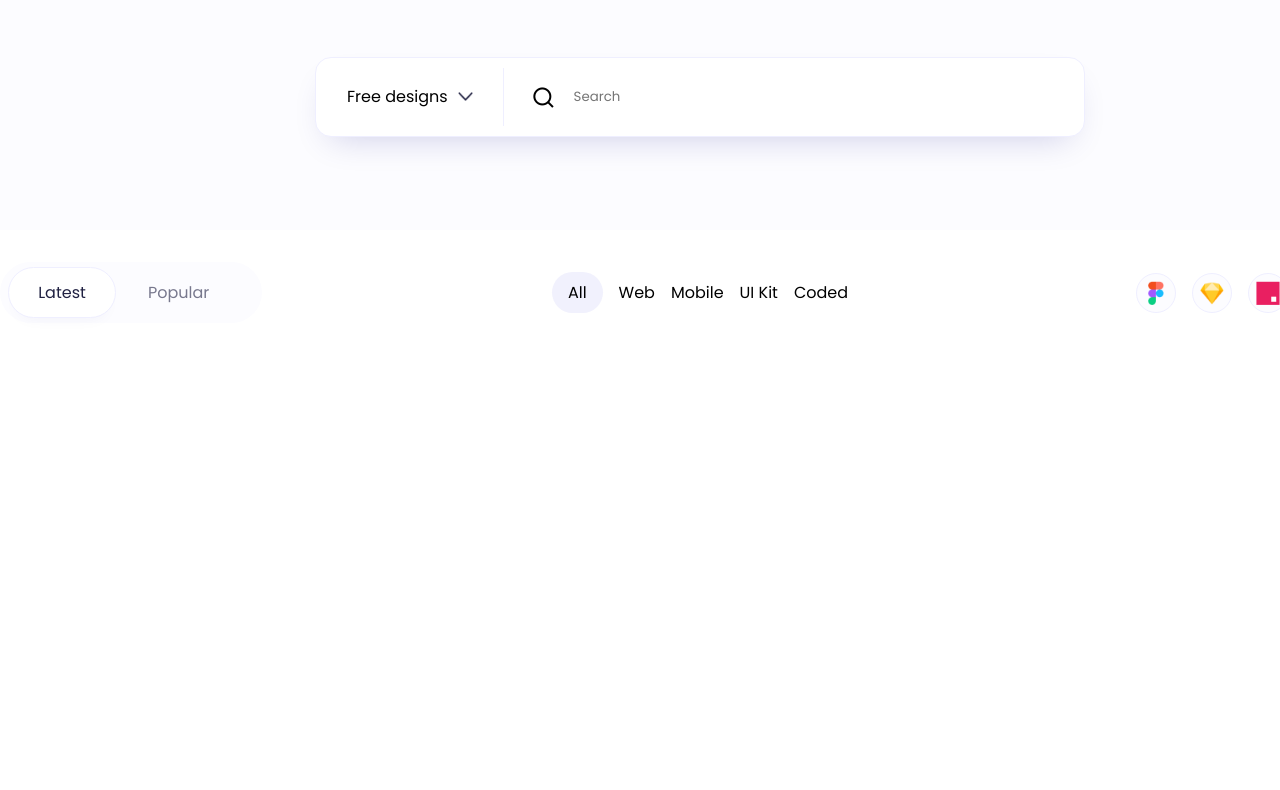
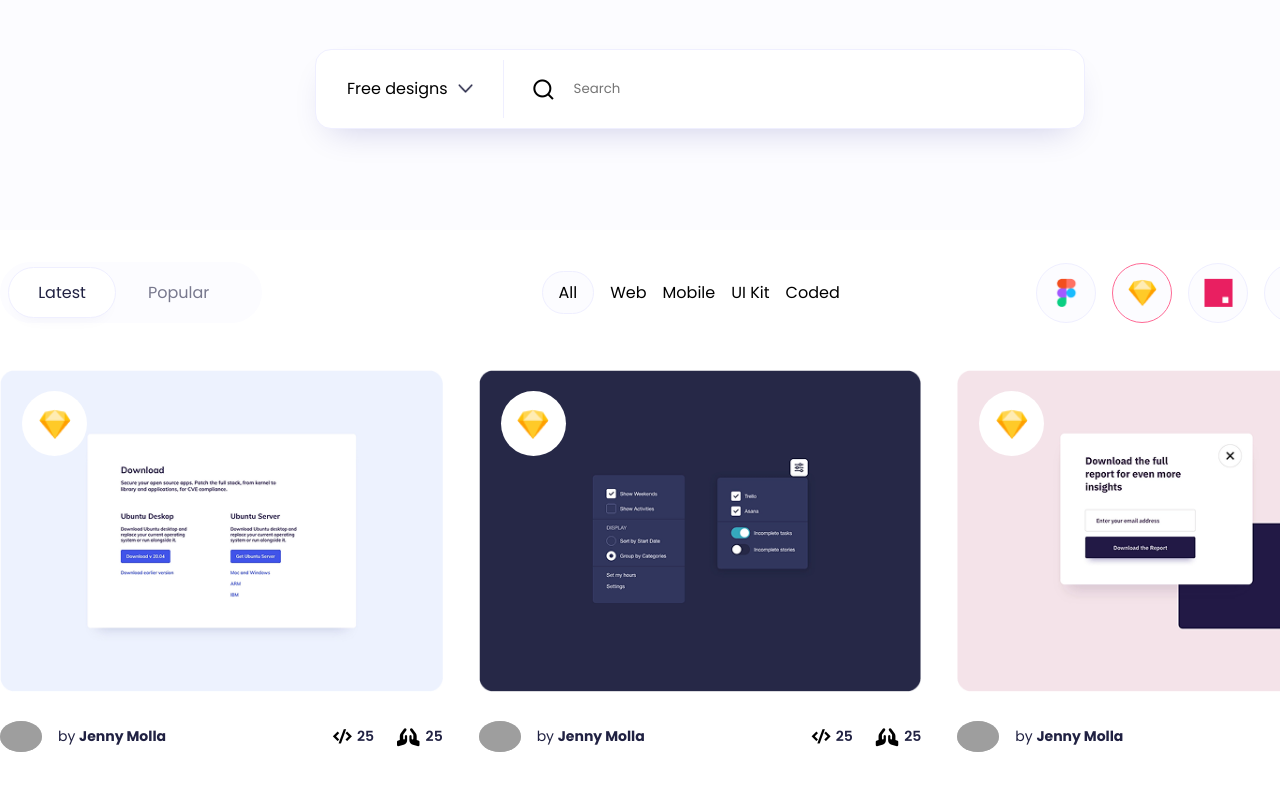
Before and after one commit to w95i/Aon-Learning, a plain HTML site: page Day4/index.html in a window 1280 px wide. Shown: the part 322-1112 px from the top of the page. Before the commit the page ends 800 px from the top, so only its background shows below. Drawn offline with nearby package versions, Linux system fonts and the light colour scheme; grey boxes are pictures that could not be loaded.

Commit message:
complete design Day4

```diff
--- a/Day4/index.html
+++ b/Day4/index.html
@@ -6,6 +6,10 @@
     <link href="styles.css" rel="stylesheet" />
     <link
       href="https://cdnjs.cloudflare.com/ajax/libs/remixicon/4.6.0/remixicon.css"
+      rel="stylesheet"
+    />
+    <link
+      href="https://cdnjs.cloudflare.com/ajax/libs/font-awesome/7.0.1/css/all.min.css"
       rel="stylesheet"
     />
 
@@ -76,7 +80,7 @@
             <div class="icon">
               <img src="./assets/brand-logos.png" alt="" />
             </div>
-            <div class="icon">
+            <div class="icon active">
               <img src="./assets/brand-dimond.png" alt="" />
             </div>
             <div class="icon">
@@ -92,8 +96,88 @@
         </div>
         <div class="gallery">
           <div class="card">
-            <div class="image-placeholder"></div>
-            <div class="titles"></div>
+            <div class="image-placeholder">
+              <img src="./assets/card1.png" alt="" />
+              <div class="icon">
+                <img src="./assets/brand-dimond.png" alt="" />
+              </div>
+            </div>
+            <div class="titles">
+              <div class="left-side">
+                <img
+                  src="https://api.dicebear.com/7.x/miniavs/svg?seed=301"
+                  alt="avatar"
+                  class="avatar"
+                />
+                <p>by <span>Jenny Molla</span></p>
+              </div>
+              <div class="right-side">
+                <div class="counters">
+                  <i class="ri-code-s-slash-line"></i>
+                  <p>25</p>
+                </div>
+                <div class="counters">
+                  <i class="fa-solid fa-hands-praying"></i>
+                  <p>25</p>
+                </div>
+              </div>
+            </div>
+          </div>
+          <div class="card">
+            <div class="image-placeholder">
+              <img src="./assets/card2.png" alt="" />
+              <div class="icon">
+                <img src="./assets/brand-dimond.png" alt="" />
+              </div>
+            </div>
+            <div class="titles">
+              <div class="left-side">
+                <img
+                  src="https://api.dicebear.com/7.x/miniavs/svg?seed=301"
+                  alt="avatar"
+                  class="avatar"
+                />
+                <p>by <span>Jenny Molla</span></p>
+              </div>
+              <div class="right-side">
+                <div class="counters">
+                  <i class="ri-code-s-slash-line"></i>
+                  <p>25</p>
+                </div>
+                <div class="counters">
+                  <i class="fa-solid fa-hands-praying"></i>
+                  <p>25</p>
+                </div>
+              </div>
+            </div>
+          </div>
+          <div class="card">
+            <div class="image-placeholder">
+              <img src="./assets/card3.png" alt="" />
+              <div class="icon">
+                <img src="./assets/brand-dimond.png" alt="" />
+              </div>
+            </div>
+            <div class="titles">
+              <div class="left-side">
+                <img
+                  src="https://api.dicebear.com/7.x/miniavs/svg?seed=301"
+                  alt="avatar"
+                  class="avatar"
+                />
+                <p>by <span>Jenny Molla</span></p>
+              </div>
+              <div class="right-side">
+                <div class="counters">
+                  <i class="ri-code-s-slash-line"></i>
+                  <p>25</p>
+                </div>
+                <div class="counters">
+                  <i class="fa-solid fa-hands-praying"></i>
+                  <p>25</p>
+                </div>
+              </div>
+            </div>
           </div>
         </div>
       </div>
--- a/Day4/styles.css
+++ b/Day4/styles.css
@@ -236,9 +236,10 @@
 }
 
 .nav a.active {
-  background-color: #f1f1fd;
+  background-color: #fcfcff;
   padding: 8px 16px;
   border-radius: 32px;
+  border: 1px solid #efefff;
 }
 
 .item-bar .icons {
@@ -250,8 +251,8 @@
 }
 
 .icons .icon {
-  width: 40px;
-  height: 40px;
+  width: 60px;
+  height: 60px;
   border-radius: 50%;
   background-color: #fcfcff;
   border: 1px solid #efefff;
@@ -261,15 +262,20 @@
   text-align: center;
 }
 
+.icons .icon.active {
+  border: 1px solid #ff6a95;
+}
+
 .icon img {
-  width: 24px;
+  width: 29px;
 }
 
 .gallery {
   display: grid;
   grid-template-columns: repeat(3, 1fr);
   width: 100%;
-  padding: 32px 0;
+  padding: 47px 0;
+  gap: 36px;
 }
 
 .gallery .card {
@@ -277,17 +283,84 @@
   flex-direction: column;
   justify-content: center;
   align-items: center;
+  gap: 22px;
 }
 
 .card .image-placeholder {
+  position: relative;
   width: 100%;
-  background-color: #ccc;
   overflow: hidden;
 }
 
+.image-placeholder img {
+  width: 100%;
+  object-fit: cover;
+}
+
+.image-placeholder .icon {
+  position: absolute;
+  display: flex;
+  justify-content: center;
+  align-items: center;
+  width: 65px;
+  height: 65px;
+  background-color: white;
+  border-radius: 50%;
+  top: 21px;
+  left: 22px;
+}
+
+.image-placeholder .icon img {
+  width: 32px;
+}
+
 .titles {
+  width: 100%;
   display: flex;
   justify-content: space-between;
   align-items: center;
-  margin-top: 16px;
 }
+
+.titles .left-side {
+  display: flex;
+  align-items: center;
+  gap: 16px;
+}
+
+.left-side img {
+  background-color: #ccc;
+  text-align: center;
+  width: 42px;
+  border-radius: 50%;
+}
+
+.left-side p {
+  font-size: 14px;
+  font-weight: 400;
+}
+
+.left-side p > span {
+  font-weight: 700;
+}
+
+.titles .right-side {
+  display: flex;
+  align-items: center;
+  gap: 23px;
+}
+
+.right-side .counters {
+  display: flex;
+  align-items: center;
+  gap: 6px;
+}
+
+.counters i {
+  font-size: 18px;
+  font-weight: 600;
+}
+
+.counters p {
+  font-size: 14px;
+  font-weight: 600;
+}
```
Also changed, not shown: Day4/assets/card1.png (added), Day4/assets/card2.png (added), Day4/assets/card3.png (added).
